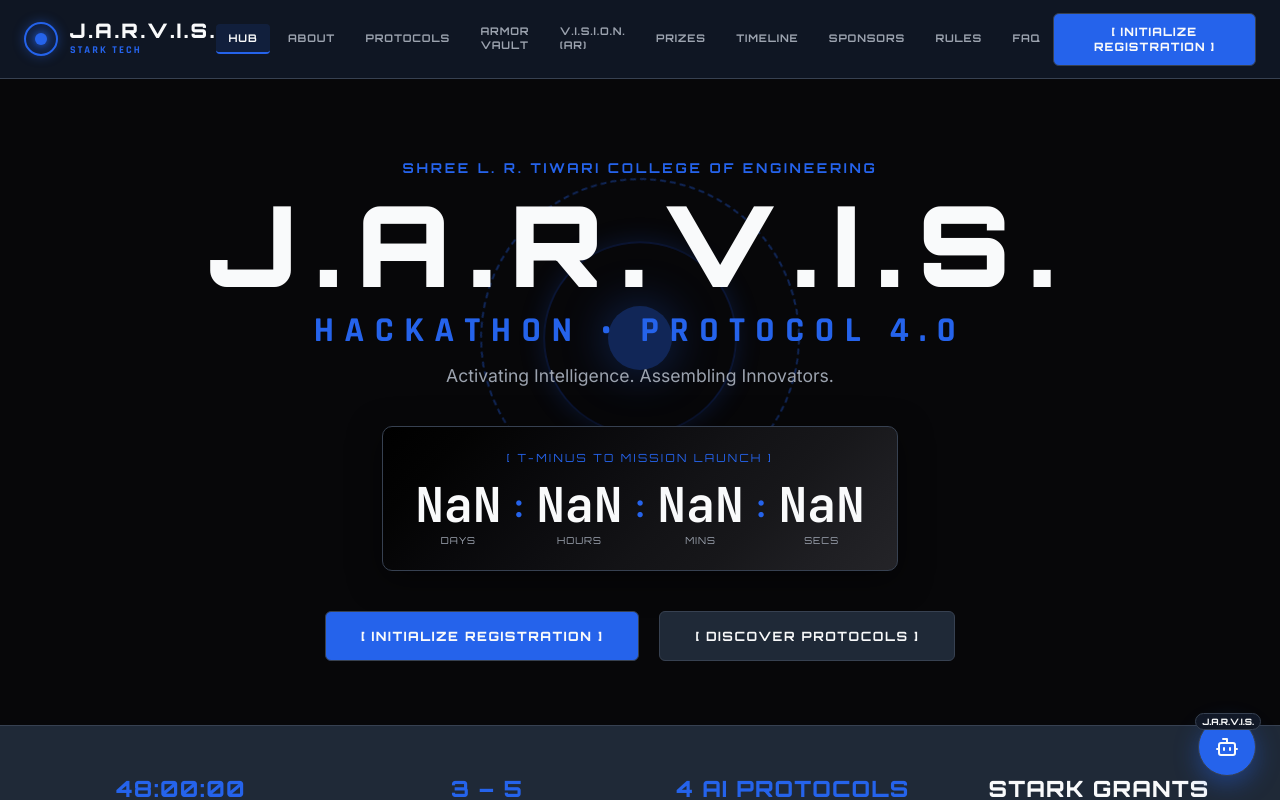
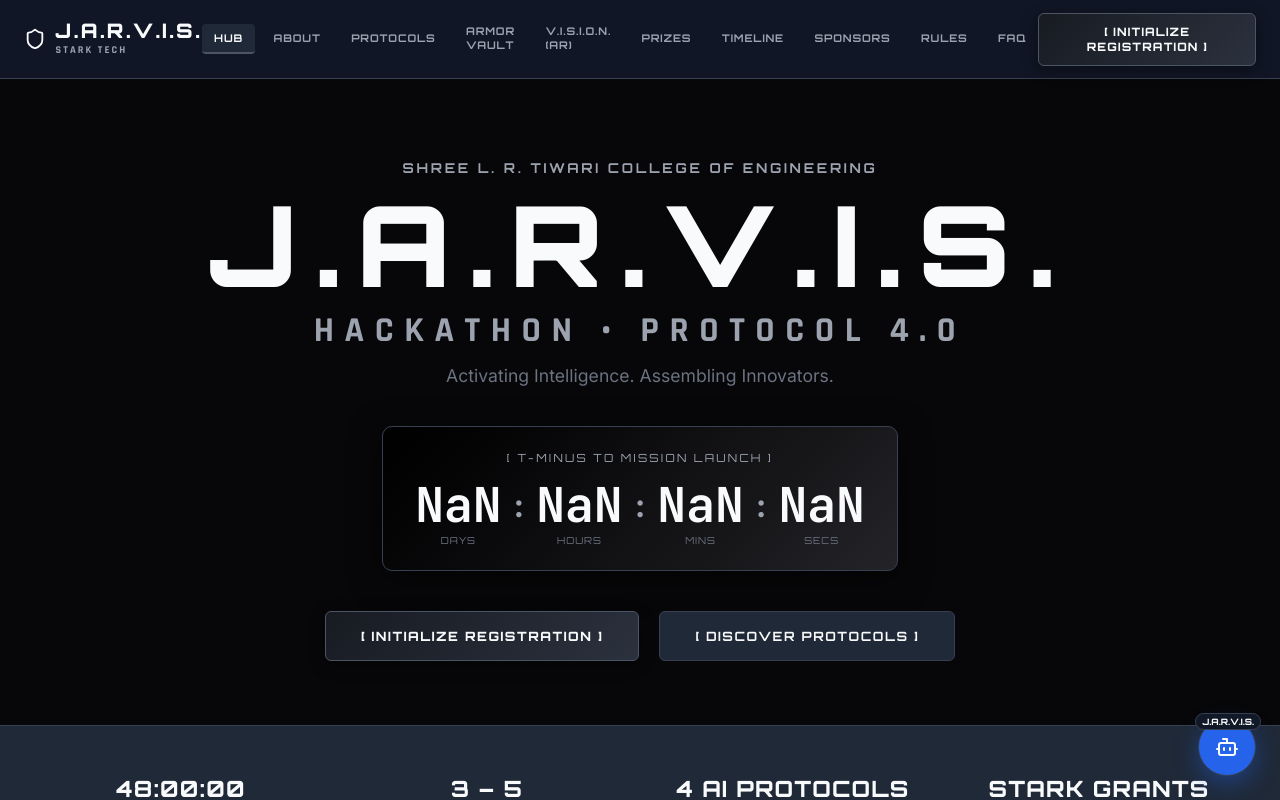
Before and after one commit to vaibhav-vx/JARVIS, a React (Vite) app: page /home in a window 1280 px wide. Shown: the top 800 px of the page. Built offline with nearby package versions, Linux system fonts and the light colour scheme.

Commit message:
style: apply Titanium Gunmetal color scheme to all buttons and remove Arc Reactor graphic from homepage & navbar

```diff
--- a/src/components/Navbar.jsx
+++ b/src/components/Navbar.jsx
@@ -1,7 +1,7 @@
 import { useState } from 'react'
 import { Link, useLocation } from 'react-router-dom'
 import { motion, AnimatePresence } from 'framer-motion'
-import { Menu, X } from 'lucide-react'
+import { Menu, X, Shield } from 'lucide-react'
 
 export default function Navbar() {
   const location = useLocation()
@@ -27,9 +27,7 @@
       <div style={styles.container}>
         {/* Brand */}
         <Link to="/home" style={styles.brandLink}>
-          <div style={styles.badgeWrap}>
-            <div style={styles.badgeInner} />
-          </div>
+          <Shield size={22} color="#f9fafb" />
           <div style={styles.brandTextWrap}>
             <span style={styles.brandTitle}>J.A.R.V.I.S.</span>
             <span style={styles.brandTag}>STARK TECH</span>
@@ -47,8 +45,8 @@
                 style={{
                   ...styles.navItem,
                   color: isActive ? '#f9fafb' : '#9ca3af',
-                  borderBottom: isActive ? '2px solid #2563eb' : '2px solid transparent',
-                  background: isActive ? 'rgba(37, 99, 235, 0.12)' : 'transparent',
+                  borderBottom: isActive ? '2px solid #4b5563' : '2px solid transparent',
+                  background: isActive ? '#1f2937' : 'transparent',
                 }}
               >
                 {link.name}
@@ -57,12 +55,12 @@
           })}
         </nav>
 
-        {/* Primary CTA */}
+        {/* Primary CTA — Titanium Gunmetal Button */}
         <div style={styles.ctaWrap}>
           <Link to="/register" style={{ textDecoration: 'none' }}>
             <motion.button
               style={styles.registerBtn}
-              whileHover={{ backgroundColor: '#1d4ed8', scale: 1.03 }}
+              whileHover={{ backgroundColor: '#363e4e', scale: 1.03 }}
               whileTap={{ scale: 0.97 }}
             >
               [ INITIALIZE REGISTRATION ]
@@ -74,7 +72,7 @@
             style={styles.mobileToggle}
             onClick={() => setMobileOpen(!mobileOpen)}
           >
-            {mobileOpen ? <X size={26} color="#2563eb" /> : <Menu size={26} color="#2563eb" />}
+            {mobileOpen ? <X size={26} color="#f9fafb" /> : <Menu size={26} color="#f9fafb" />}
           </button>
         </div>
       </div>
@@ -120,7 +118,7 @@
     position: 'sticky',
     top: 0,
     zIndex: 100,
-    background: 'rgba(17, 24, 39, 0.92)',
+    background: 'rgba(17, 24, 39, 0.95)',
     backdropFilter: 'blur(16px)',
     borderBottom: '1px solid #374151',
   },
@@ -135,26 +133,8 @@
   brandLink: {
     display: 'flex',
     alignItems: 'center',
-    gap: '0.75rem',
+    gap: '0.6rem',
     textDecoration: 'none',
-  },
-  badgeWrap: {
-    width: '34px',
-    height: '34px',
-    borderRadius: '50%',
-    border: '2px solid #2563eb',
-    background: 'rgba(37, 99, 235, 0.15)',
-    display: 'flex',
-    alignItems: 'center',
-    justifyContent: 'center',
-    boxShadow: '0 0 12px rgba(37, 99, 235, 0.4)',
-  },
-  badgeInner: {
-    width: '12px',
-    height: '12px',
-    borderRadius: '50%',
-    background: '#2563eb',
-    boxShadow: '0 0 8px #2563eb',
   },
   brandTextWrap: {
     display: 'flex',
@@ -172,7 +152,7 @@
     fontFamily: "'Rajdhani', sans-serif",
     fontWeight: 700,
     fontSize: '0.65rem',
-    color: '#2563eb',
+    color: '#9ca3af',
     letterSpacing: '0.2em',
     marginTop: '2px',
   },
@@ -201,12 +181,13 @@
     fontSize: '0.72rem',
     fontWeight: 800,
     color: '#f9fafb',
-    background: '#2563eb',
-    border: '1px solid #374151',
+    background: 'linear-gradient(135deg, #181b22 0%, #2b313e 100%)',
+    border: '1px solid #4b5563',
     padding: '0.65rem 1.3rem',
     borderRadius: '6px',
     cursor: 'pointer',
     letterSpacing: '0.1em',
+    boxShadow: '0 4px 15px rgba(0, 0, 0, 0.4)',
     transition: 'all 0.2s ease',
   },
   mobileToggle: {
@@ -235,7 +216,8 @@
     fontSize: '0.8rem',
     fontWeight: 800,
     color: '#f9fafb',
-    background: '#2563eb',
+    background: 'linear-gradient(135deg, #181b22 0%, #2b313e 100%)',
+    border: '1px solid #4b5563',
     textDecoration: 'none',
     marginTop: '0.5rem',
     padding: '0.75rem',
--- a/src/pages/HomePage.jsx
+++ b/src/pages/HomePage.jsx
@@ -28,13 +28,6 @@
     <div style={styles.root}>
       {/* ── HERO CONSOLE ───────────────────────── */}
       <section style={styles.heroSection}>
-        {/* Arc Reactor Graphic */}
-        <div style={styles.reactorWrap}>
-          <div style={styles.reactorRingOuter} />
-          <div style={styles.reactorRingInner} />
-          <div style={styles.reactorCore} />
-        </div>
-
         <motion.div
           style={styles.heroContent}
           initial={{ opacity: 0, y: 20 }}
@@ -83,7 +76,7 @@
             <Link to="/register" style={{ textDecoration: 'none' }}>
               <motion.button
                 style={styles.primaryBtn}
-                whileHover={{ backgroundColor: '#1d4ed8', scale: 1.04 }}
+                whileHover={{ backgroundColor: '#363e4e', scale: 1.04 }}
                 whileTap={{ scale: 0.96 }}
               >
                 [ INITIALIZE REGISTRATION ]
@@ -93,7 +86,7 @@
             <Link to="/protocols" style={{ textDecoration: 'none' }}>
               <motion.button
                 style={styles.secondaryBtn}
-                whileHover={{ backgroundColor: '#374151', scale: 1.04 }}
+                whileHover={{ backgroundColor: '#2b313e', scale: 1.04 }}
                 whileTap={{ scale: 0.96 }}
               >
                 [ DISCOVER PROTOCOLS ]
@@ -135,7 +128,7 @@
         <div style={styles.hubGridCards}>
           {/* Card 1: About */}
           <Link to="/about" style={styles.hubCard}>
-            <Shield size={28} color="#2563eb" />
+            <Shield size={28} color="#9ca3af" />
             <h4 style={styles.hubCardTitle}>THE STARK INITIATIVE</h4>
             <p style={styles.hubCardDesc}>
               Classified mission briefing & Iron Man video transmission.
@@ -145,7 +138,7 @@
 
           {/* Card 2: Protocols */}
           <Link to="/protocols" style={styles.hubCard}>
-            <Cpu size={28} color="#2563eb" />
+            <Cpu size={28} color="#9ca3af" />
             <h4 style={styles.hubCardTitle}>AI PROTOCOLS</h4>
             <p style={styles.hubCardDesc}>
               4 Specialized tracks: J.A.R.V.I.S., F.R.I.D.A.Y., E.D.I.T.H., H.O.M.E.R.
@@ -155,7 +148,7 @@
 
           {/* Card 3: V.I.S.I.O.N. AR */}
           <Link to="/vision" style={styles.hubCard}>
-            <Eye size={28} color="#2563eb" />
+            <Eye size={28} color="#9ca3af" />
             <h4 style={styles.hubCardTitle}>V.I.S.I.O.N. (AR)</h4>
             <p style={styles.hubCardDesc}>
               WebAR Tech Treasure Hunt on campus using phone camera.
@@ -165,7 +158,7 @@
 
           {/* Card 4: Armor Vault */}
           <Link to="/armor-vault" style={styles.hubCard}>
-            <Zap size={28} color="#2563eb" />
+            <Zap size={28} color="#9ca3af" />
             <h4 style={styles.hubCardTitle}>STARK ARMOR VAULT</h4>
             <p style={styles.hubCardDesc}>
               Interactive 3D Iron Man Suit Specs (Mark I to Mark LXXXV).
@@ -175,7 +168,7 @@
 
           {/* Card 5: Prizes */}
           <Link to="/prizes" style={styles.hubCard}>
-            <Award size={28} color="#2563eb" />
+            <Award size={28} color="#9ca3af" />
             <h4 style={styles.hubCardTitle}>STARK GRANTS</h4>
             <p style={styles.hubCardDesc}>
               Gold, Silver, Bronze podium prizes & special track awards.
@@ -185,7 +178,7 @@
 
           {/* Card 6: Timeline */}
           <Link to="/timeline" style={styles.hubCard}>
-            <Calendar size={28} color="#2563eb" />
+            <Calendar size={28} color="#9ca3af" />
             <h4 style={styles.hubCardTitle}>MISSION SCHEDULE</h4>
             <p style={styles.hubCardDesc}>
               Flight path timeline for October 16–17, 2026.
@@ -216,37 +209,6 @@
     alignItems: 'center',
     textAlign: 'center',
   },
-  reactorWrap: {
-    position: 'absolute',
-    top: '40%',
-    left: '50%',
-    transform: 'translate(-50%, -50%)',
-    width: '320px',
-    height: '320px',
-    pointerEvents: 'none',
-    opacity: 0.35,
-  },
-  reactorRingOuter: {
-    position: 'absolute',
-    inset: 0,
-    borderRadius: '50%',
-    border: `2px dashed #2563eb`,
-    animation: 'spin 30s linear infinite',
-  },
-  reactorRingInner: {
-    position: 'absolute',
-    inset: '20%',
-    borderRadius: '50%',
-    border: `1.5px solid #1d4ed8`,
-    animation: 'reactor-pulse 3s ease-in-out infinite',
-  },
-  reactorCore: {
-    position: 'absolute',
-    inset: '40%',
-    borderRadius: '50%',
-    background: '#2563eb',
-    boxShadow: `0 0 50px #2563eb`,
-  },
   heroContent: {
     position: 'relative',
     zIndex: 2,
@@ -256,7 +218,7 @@
     fontFamily: "'Orbitron', sans-serif",
     fontSize: 'clamp(0.7rem, 2vw, 0.85rem)',
     fontWeight: 700,
-    color: '#2563eb',
+    color: '#9ca3af',
     letterSpacing: '0.2em',
     marginBottom: '0.75rem',
     textTransform: 'uppercase',
@@ -274,7 +236,7 @@
     fontFamily: "'Rajdhani', sans-serif",
     fontSize: 'clamp(1.2rem, 4vw, 2.2rem)',
     fontWeight: 700,
-    color: '#2563eb',
+    color: '#9ca3af',
     letterSpacing: '0.3em',
     marginTop: '0.5rem',
     textTransform: 'uppercase',
@@ -282,7 +244,7 @@
   heroTagline: {
     fontFamily: "'Inter', sans-serif",
     fontSize: 'clamp(0.9rem, 2vw, 1.1rem)',
-    color: '#9ca3af',
+    color: '#6b7280',
     marginTop: '0.75rem',
   },
 
@@ -299,7 +261,7 @@
   countdownTitle: {
     fontFamily: "'Orbitron', sans-serif",
     fontSize: '0.7rem',
-    color: '#2563eb',
+    color: '#9ca3af',
     letterSpacing: '0.2em',
     marginBottom: '1rem',
   },
@@ -324,18 +286,18 @@
   timerLabel: {
     fontFamily: "'Orbitron', sans-serif",
     fontSize: '0.6rem',
-    color: '#9ca3af',
+    color: '#6b7280',
     marginTop: '0.3rem',
     letterSpacing: '0.1em',
   },
   timerColon: {
     fontSize: '2rem',
-    color: '#2563eb',
+    color: '#9ca3af',
     fontWeight: 700,
     marginBottom: '1rem',
   },
 
-  /* CTAs */
+  /* CTAs - Titanium Gunmetal Buttons */
   heroBtnGroup: {
     display: 'flex',
     flexWrap: 'wrap',
@@ -348,12 +310,13 @@
     fontSize: '0.8rem',
     fontWeight: 800,
     color: '#f9fafb',
-    background: '#2563eb',
-    border: '1px solid #374151',
+    background: 'linear-gradient(135deg, #181b22 0%, #2b313e 100%)',
+    border: '1px solid #4b5563',
     padding: '1rem 2.2rem',
     borderRadius: '6px',
     cursor: 'pointer',
     letterSpacing: '0.12em',
+    boxShadow: '0 4px 15px rgba(0, 0, 0, 0.4)',
     transition: 'all 0.2s ease',
   },
   secondaryBtn: {
@@ -374,8 +337,8 @@
   statsSection: {
     position: 'relative',
     zIndex: 1,
-    borderTop: `1px solid #374151`,
-    borderBottom: `1px solid #374151`,
+    borderTop: '1px solid #374151',
+    borderBottom: '1px solid #374151',
     background: '#1f2937',
     padding: '2rem 1.5rem',
   },
@@ -394,7 +357,7 @@
     fontFamily: "'Orbitron', sans-serif",
     fontSize: '1.4rem',
     fontWeight: 800,
-    color: '#2563eb',
+    color: '#f9fafb',
     letterSpacing: '0.05em',
   },
   statLabel: {
@@ -467,7 +430,7 @@
     fontFamily: "'Orbitron', sans-serif",
     fontSize: '0.72rem',
     fontWeight: 700,
-    color: '#2563eb',
+    color: '#f9fafb',
     letterSpacing: '0.1em',
     marginTop: 'auto',
   },
--- a/src/styles/globals.css
+++ b/src/styles/globals.css
@@ -1,15 +1,17 @@
 /* ============================================
-   JARVIS HACKATHON — Design System Tokens
+   JARVIS HACKATHON — Titanium Gunmetal System
    Shree L. R. Tiwari College Of Engineering
    ============================================ */
 
 @import url('https://fonts.googleapis.com/css2?family=Orbitron:wght@400;500;600;700;800;900&family=Rajdhani:wght@400;500;600;700&family=Inter:wght@300;400;500;600;700&family=JetBrains+Mono:wght@400;500;700&display=swap');
 
 :root {
-  /* 1. Primary Accent Colors */
-  --btn-base: #2563eb;
-  --btn-hover: #1d4ed8;
-  --btn-active: #1e40af;
+  /* 1. Titanium Gunmetal Button Palette */
+  --btn-base: #212630;
+  --btn-hover: #363e4e;
+  --btn-active: #181b22;
+  --btn-gunmetal-gradient: linear-gradient(135deg, #181b22 0%, #2b313e 100%);
+  --btn-gunmetal-hover: linear-gradient(135deg, #212630 0%, #363e4e 100%);
 
   /* 2. Premium Gradients */
   --obsidian-gradient: linear-gradient(135deg, #000000 0%, #030303 14%, #08080a 28%, #0d0d10 42%, #131316 57%, #17171a 71%, #1e1e22 85%, #242428 100%);
@@ -57,26 +59,9 @@
   background: #111827;
 }
 ::-webkit-scrollbar-thumb {
-  background: #2563eb;
+  background: #363e4e;
   border-radius: 4px;
 }
 ::-webkit-scrollbar-thumb:hover {
-  background: #1d4ed8;
+  background: #4b5563;
 }
-
-/* Keyframes */
-@keyframes reactor-pulse {
-  0%, 100% {
-    transform: scale(1);
-    box-shadow: 0 0 25px rgba(37, 99, 235, 0.5);
-  }
-  50% {
-    transform: scale(1.05);
-    box-shadow: 0 0 50px rgba(29, 78, 216, 0.8);
-  }
-}
-
-@keyframes spin {
-  from { transform: rotate(0deg); }
-  to { transform: rotate(360deg); }
-}
```
